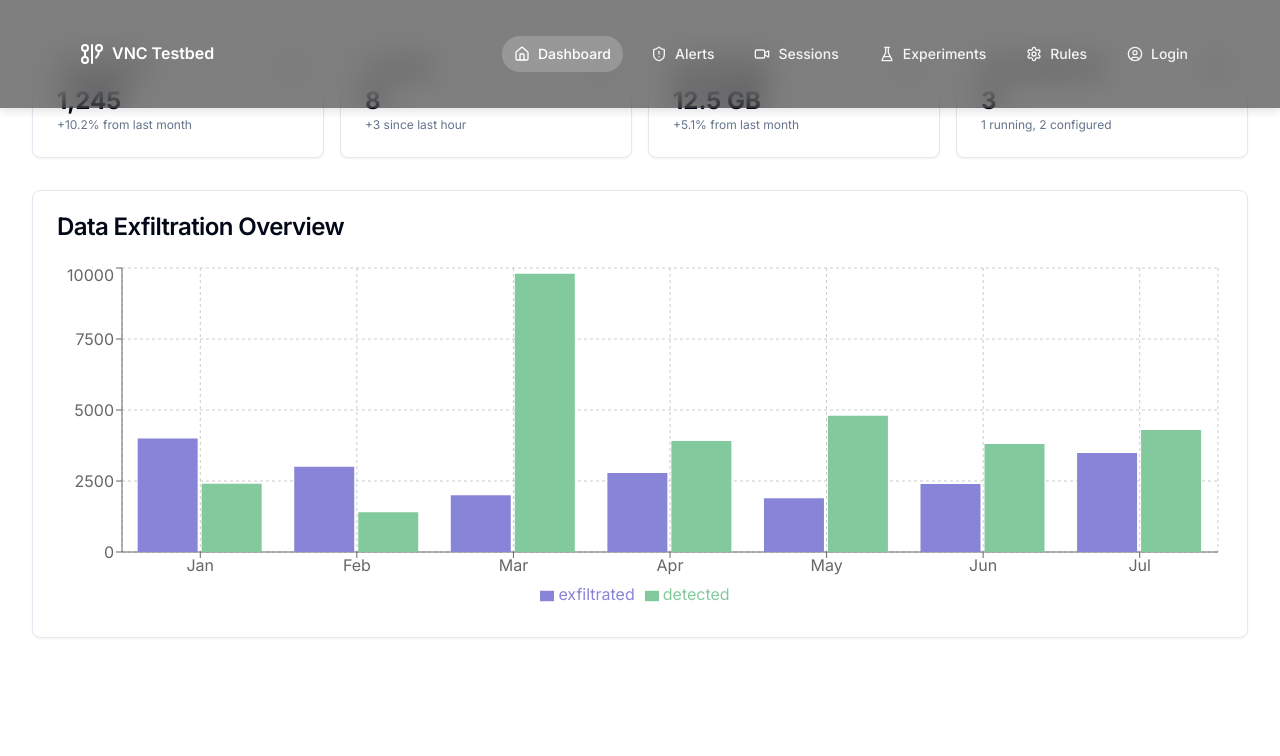
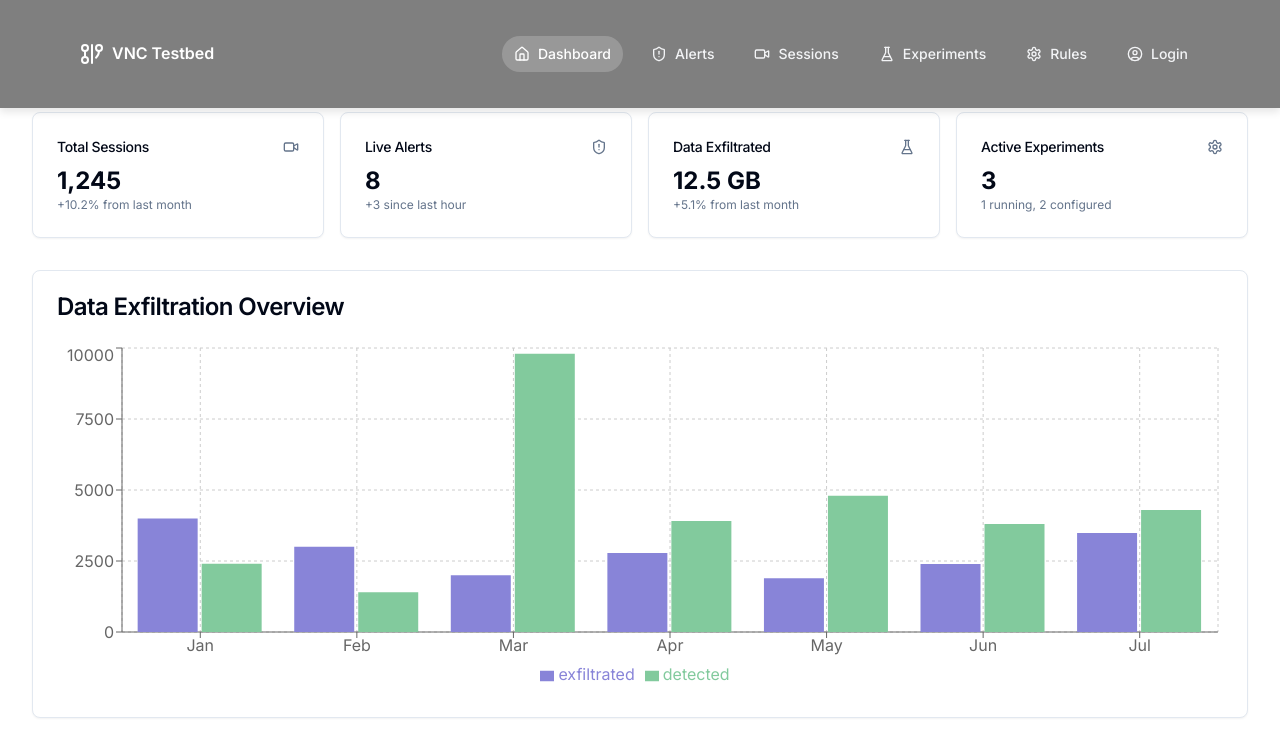
Before and after one commit to vamseeswar/cyber, a Next.js app: page / in a window 1280 px wide. Shown: the top 756 px of the page. Built offline with nearby package versions, Linux system fonts and the light colour scheme.

Commit message:
fix(ui): Implement robust fix for navbar overlap

```diff
--- a/src/app/layout.tsx
+++ b/src/app/layout.tsx
@@ -23,9 +23,11 @@ export default function RootLayout({
       <body className={`${inter.className}`}>
         <Providers>
           <Navbar />
-          <main className="w-full pt-20 p-4 sm:p-6 lg:p-8 bg-background-primary">
-            {children}
-          </main>
+          <div className="pt-20">
+            <main className="w-full p-4 sm:p-6 lg:p-8 bg-background-primary">
+              {children}
+            </main>
+          </div>
         </Providers>
       </body>
     </html>
```
